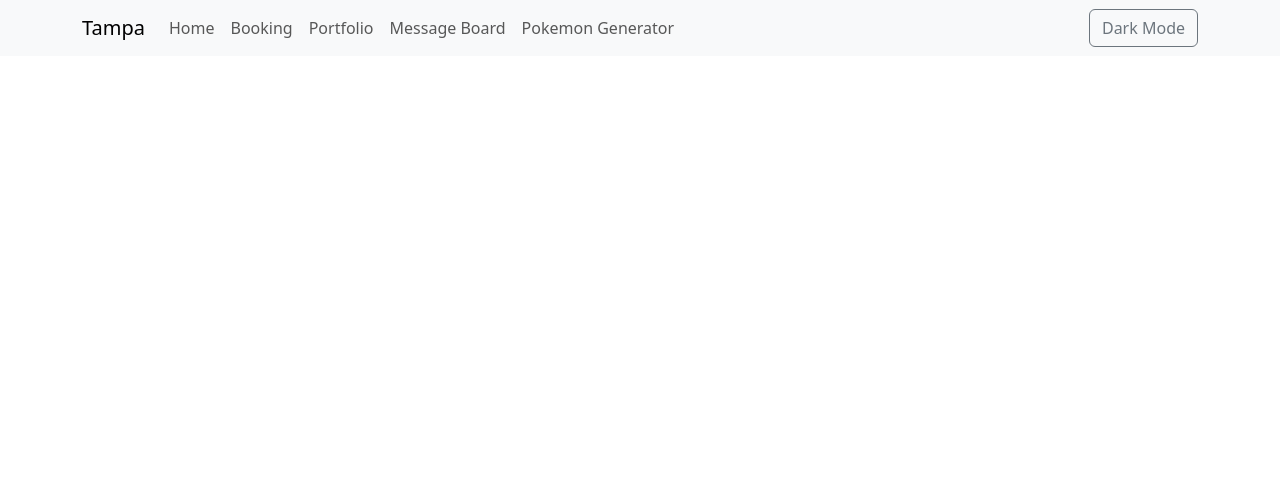
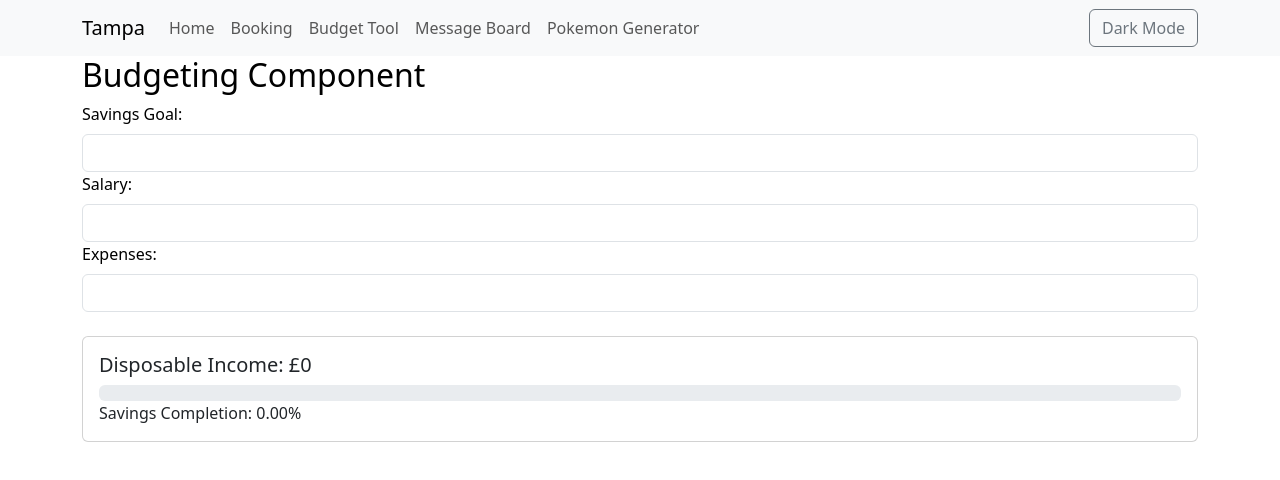
Before and after one commit to AndykingSkywalker/Money-App-Test, a React (Create React App) app: page /Budget in a window 1280 px wide. Shown: the top 480 px of the page. Built offline with nearby package versions, Linux system fonts and the light colour scheme.

Commit message:
created savings progress bar

```diff
--- a/src/App.js
+++ b/src/App.js
@@ -5,6 +5,7 @@ import 'bootstrap/dist/js/bootstrap.min.js';
 import React from 'react';
 import Booking from './Components/Bookings/Booking';
 import NavigationBar from './Components/Navbar/Navbar';
+import Budget from './Components/Budget/Budget';
 
 
 
@@ -18,7 +19,7 @@ function App() {
      <NavigationBar/>
       <Routes>
     <Route path='/Booking' element={<Booking/>} />
-
+    <Route path='/Budget' element={<Budget/>} />
 
       </Routes>
     </Router>
--- /dev/null
+++ b/src/Components/Budget/Budget.jsx
@@ -0,0 +1,59 @@
+import React, { useState } from 'react';
+import { Container, Form, ProgressBar, Card } from 'react-bootstrap';
+
+const Budget = () => {
+    const [salary, setSalary] = useState("");
+    const [expenses, setExpenses] = useState("");
+    const [savingsGoal, setSavingsGoal] = useState("");
+
+    // Calculate disposable income
+    const disposableIncome = (salary ? salary : 0) - (expenses ? expenses : 0);
+
+    // Calculate savings completion percentage
+    const savingsCompletion = savingsGoal ? (disposableIncome / savingsGoal) * 100 : 0;
+
+    return (
+        <Container>
+            <h2>Budgeting Component</h2>
+
+            <Form>
+                <Form.Group controlId="savingsGoal">
+                    <Form.Label>Savings Goal:</Form.Label>
+                    <Form.Control
+                        type="number"
+                        value={savingsGoal}
+                        onChange={(e) => setSavingsGoal(Number(e.target.value))}
+                    />
+                </Form.Group>
+                <Form.Group controlId="salary">
+                    <Form.Label>Salary:</Form.Label>
+                    <Form.Control
+                        type="number"
+                        value={salary}
+                        onChange={(e) => setSalary(Number(e.target.value))}
+                    />
+                </Form.Group>
+
+                <Form.Group controlId="expenses">
+                    <Form.Label>Expenses:</Form.Label>
+                    <Form.Control
+                        type="number"
+                        value={expenses}
+                        onChange={(e) => setExpenses(Number(e.target.value))}
+                    />
+                </Form.Group>
+            </Form>
+            <br />
+
+            <Card>
+                <Card.Body>
+                    <Card.Title>Disposable Income: £{disposableIncome}</Card.Title>
+                    <ProgressBar now={savingsCompletion.toFixed(2)} label={`${savingsCompletion.toFixed(2)}%`} />
+                    <Card.Text>Savings Completion: {savingsCompletion.toFixed(2)}%</Card.Text>
+                </Card.Body>
+            </Card>
+        </Container>
+    );
+};
+
+export default Budget;
--- a/src/Components/Navbar/Navbar.jsx
+++ b/src/Components/Navbar/Navbar.jsx
@@ -37,7 +37,7 @@ function NavigationBar() {
               <Nav className="me-auto">
                 <Nav.Link href="/">Home</Nav.Link>
                 <Nav.Link href="/Booking">Booking</Nav.Link>
-                <Nav.Link href="/Portfolio">Portfolio</Nav.Link>
+                <Nav.Link href="/budget">Budget Tool</Nav.Link>
                 <Nav.Link href="/MessageBoard">Message Board</Nav.Link>
                 <Nav.Link href="/PokeSearch">Pokemon Generator</Nav.Link>
               </Nav>
```
